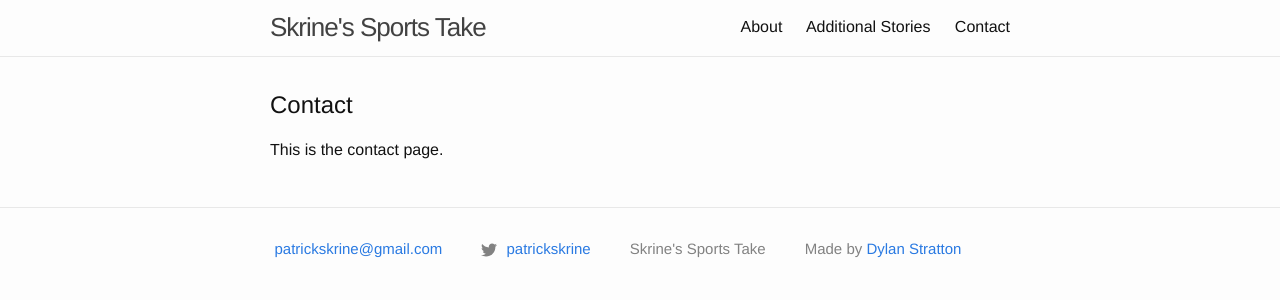
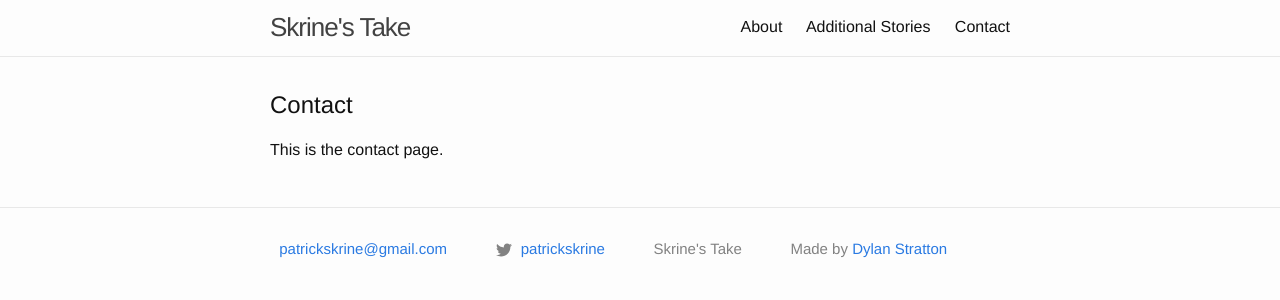
Before and after one commit to ahlbet/patrickskrine-2, a Jekyll site: the page built from contact.md, in a window 1280 px wide. Shown: the top 300 px of the page. Built offline with Jekyll 4.4.1, drawn with Linux system fonts in a browser that asks for light colours.

Commit message:
change title of website to skrines take

```diff
--- a/_config.yml
+++ b/_config.yml
@@ -13,11 +13,11 @@
 # you will see them accessed via {{ site.title }}, {{ site.email }}, and so on.
 # You can create any custom variable you would like, and they will be accessible
 # in the templates via {{ site.myvariable }}.
-title: Skrine's Sports Take
+title: Skrine's Take
 email: patrickskrine@gmail.com
 builder: Dylan Stratton
 description: > # this means to ignore newlines until "baseurl:"
-  Skrine's Sports Take
+  Skrine's Take
 baseurl: "" # the subpath of your site, e.g. /blog
 url: "" # the base hostname & protocol for your site, e.g. http://example.com
 twitter_username: patrickskrine
```
